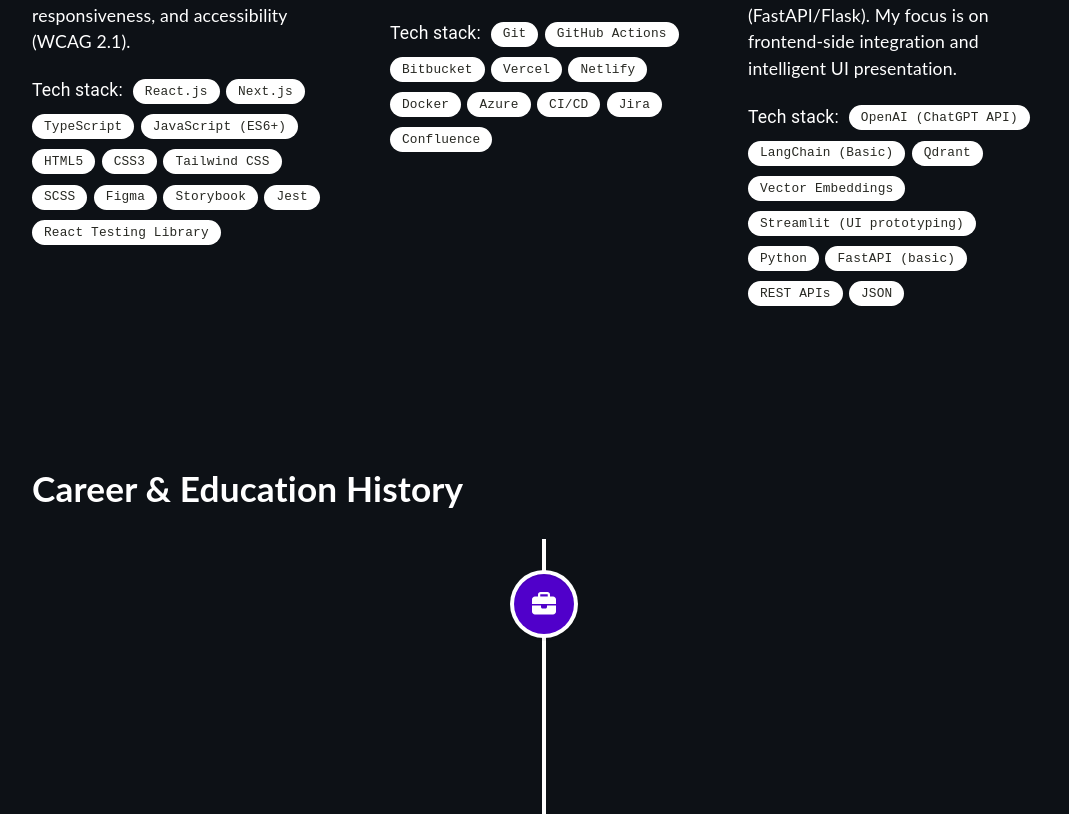
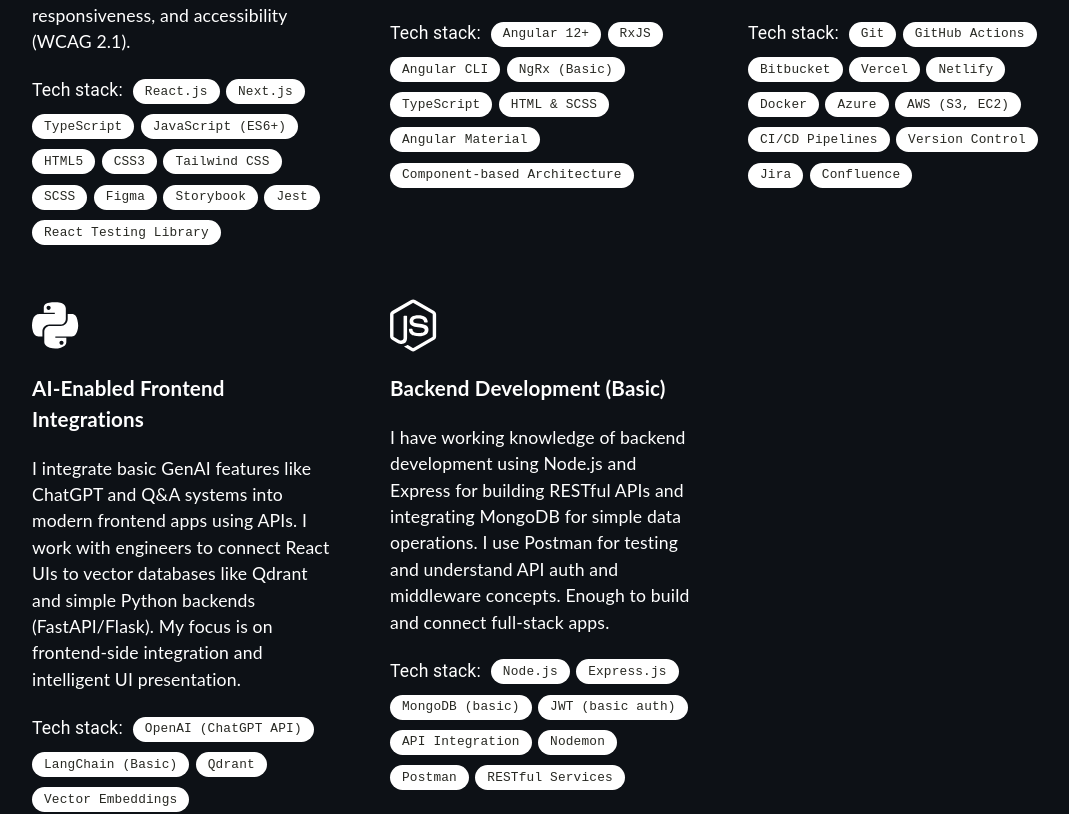
Before and after one commit to venupagadala/Portfolio, a React (Create React App) app: page / in a window 1280 px wide. Shown: the part 1304-2118 px from the top of the page, without its empty margins (96-1165 px from the left). Built offline with nearby package versions, Linux system fonts and the light colour scheme.

Commit message:
updated package

```diff
--- a/src/components/Expertise.tsx
+++ b/src/components/Expertise.tsx
@@ -4,6 +4,8 @@
   faReact,
   faDocker,
   faPython,
+  faNodeJs,
+  faAngular,
 } from "@fortawesome/free-brands-svg-icons";
 import Chip from "@mui/material/Chip";
 import "../assets/styles/Expertise.scss";
@@ -23,6 +25,17 @@
   "React Testing Library",
 ];
 
+const labelsAngular = [
+  "Angular 12+",
+  "RxJS",
+  "Angular CLI",
+  "NgRx (Basic)",
+  "TypeScript",
+  "HTML & SCSS",
+  "Angular Material",
+  "Component-based Architecture",
+];
+
 const labelsSecond = [
   "Git",
   "GitHub Actions",
@@ -31,7 +44,9 @@
   "Netlify",
   "Docker",
   "Azure",
-  "CI/CD",
+  "AWS (S3, EC2)",
+  "CI/CD Pipelines",
+  "Version Control",
   "Jira",
   "Confluence",
 ];
@@ -48,6 +63,16 @@
   "JSON"
 ];
 
+const labelsFourth = [
+  "Node.js",
+  "Express.js",
+  "MongoDB (basic)",
+  "JWT (basic auth)",
+  "API Integration",
+  "Nodemon",
+  "Postman",
+  "RESTful Services",
+];
 
 function Expertise() {
   return (
@@ -55,7 +80,7 @@
       <div className="skills-container">
         <h1>Expertise</h1>
         <div className="skills-grid">
-          {/* Frontend Engineering */}
+          {/* Frontend Engineering - React */}
           <div className="skill">
             <FontAwesomeIcon icon={faReact} size="3x" />
             <h3>Frontend Engineering (React & UI/UX)</h3>
@@ -68,6 +93,21 @@
             <div className="flex-chips">
               <span className="chip-title">Tech stack:</span>
               {labelsFirst.map((label, index) => (
+                <Chip key={index} className="chip" label={label} />
+              ))}
+            </div>
+          </div>
+
+          {/* Frontend Engineering - Angular */}
+          <div className="skill">
+            <FontAwesomeIcon icon={faAngular} size="3x" />
+            <h3>Frontend Engineering (Angular)</h3>
+            <p>
+              I also build dynamic, modular applications using Angular. With a solid understanding of Angular CLI, RxJS, Angular Material, and component-driven architecture, I can deliver highly maintainable codebases and clean UI flows.
+            </p>
+            <div className="flex-chips">
+              <span className="chip-title">Tech stack:</span>
+              {labelsAngular.map((label, index) => (
                 <Chip key={index} className="chip" label={label} />
               ))}
             </div>
@@ -109,6 +149,25 @@
               ))}
             </div>
           </div>
+
+          {/* Backend Development (Basic) */}
+          <div className="skill">
+            <FontAwesomeIcon icon={faNodeJs} size="3x" />
+            <h3>Backend Development (Basic)</h3>
+            <p>
+              I have working knowledge of backend development using Node.js and
+              Express for building RESTful APIs and integrating MongoDB for simple
+              data operations. I use Postman for testing and understand API auth
+              and middleware concepts. Enough to build and connect full-stack apps.
+            </p>
+            <div className="flex-chips">
+              <span className="chip-title">Tech stack:</span>
+              {labelsFourth.map((label, index) => (
+                <Chip key={index} className="chip" label={label} />
+              ))}
+            </div>
+          </div>
+
         </div>
       </div>
     </div>
--- a/src/components/Timeline.tsx
+++ b/src/components/Timeline.tsx
@@ -36,7 +36,7 @@
           {/* Job: Divami Design Labs */}
           <VerticalTimelineElement
             className="vertical-timeline-element--work"
-            date="Jan 2022 – Jul 2023"
+            date="Jan 2021 – Jul 2023"
             iconStyle={{ background: '#5000ca', color: 'rgb(39, 40, 34)' }}
             icon={<FontAwesomeIcon icon={faBriefcase} />}
           >
@@ -51,7 +51,7 @@
           {/* Education: Masters */}
           <VerticalTimelineElement
             className="vertical-timeline-element--education"
-            date="Aug 2023 – May 2025 (Expected)"
+            date="Masters Degree"
             iconStyle={{ background: '#0077b6', color: '#fff' }}
             icon={<FontAwesomeIcon icon={faGraduationCap} />}
           >
@@ -65,12 +65,12 @@
           {/* Education: Bachelors */}
           <VerticalTimelineElement
             className="vertical-timeline-element--education"
-            date="2015 – 2019"
+            date="Bachelor's Degree"
             iconStyle={{ background: '#0077b6', color: '#fff' }}
             icon={<FontAwesomeIcon icon={faGraduationCap} />}
           >
             <h3 className="vertical-timeline-element-title">Bachelor of Technology – Computer Science</h3>
-            <h4 className="vertical-timeline-element-subtitle">Lakireddy Balireddy College of Engineering – AP, India</h4>
+            <h4 className="vertical-timeline-element-subtitle">LBRCE – AP, India</h4>
             <p>
               Studied Programming Fundamentals, Operating Systems, DBMS, and Software Engineering. Participated in coding contests and academic projects.
             </p>
```
Lines whose indentation alone changed are shown as unchanged.
